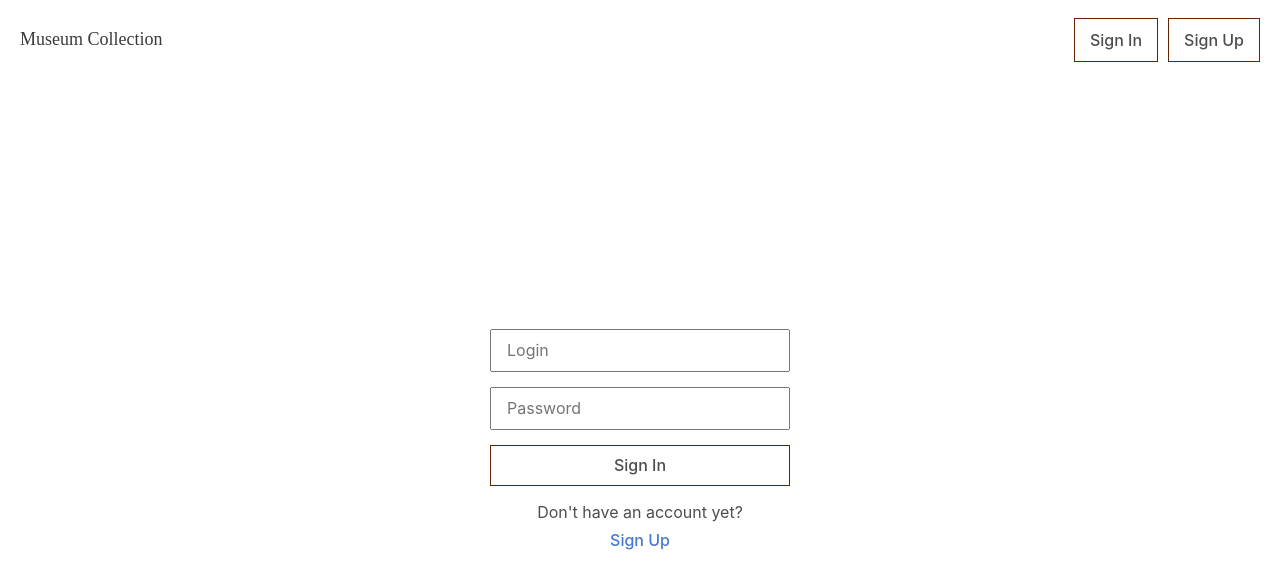
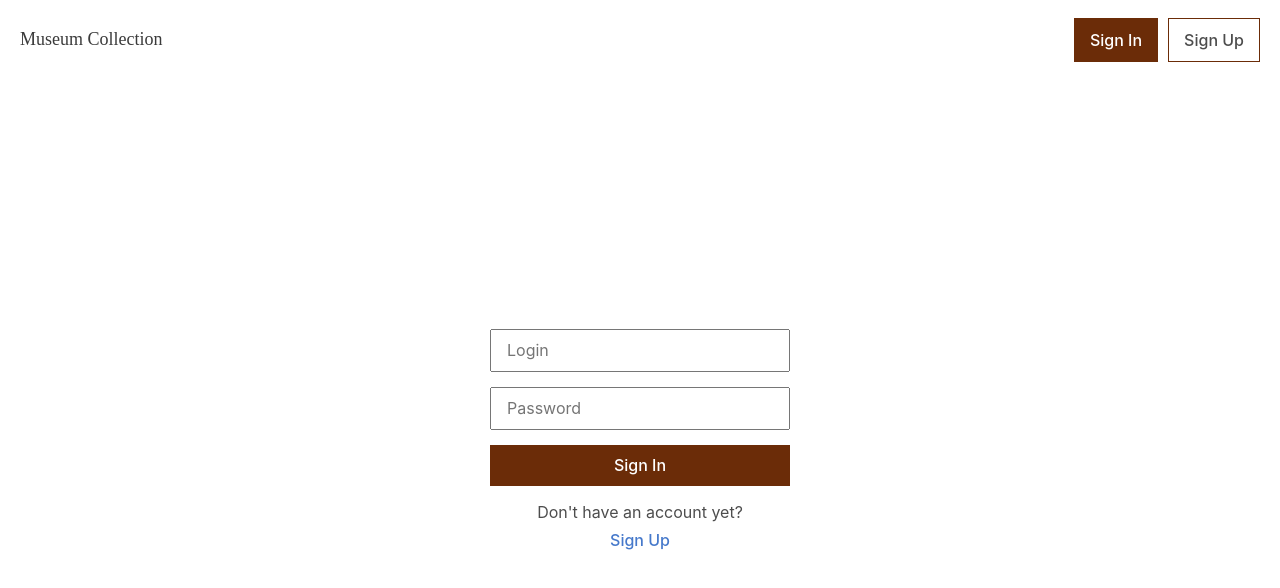
Before and after one commit to ttpavlova/museum-collection, a React (Create React App) app: page /signin in a window 1280 px wide. Shown: the top 588 px of the page. Built offline with nearby package versions, Linux system fonts and the light colour scheme.

Commit message:
Style buttons

```diff
--- a/src/App.scss
+++ b/src/App.scss
@@ -1,4 +1,5 @@
-@import "styles/reset.scss";
+@use "styles/reset";
+@use "styles/variables";
 
 html {
     font-size: 62.5%;
@@ -22,8 +23,27 @@ body {
     text-decoration: none;
     font-weight: 500;
     color: #4d4d4d;
-    border: 1px solid #612400;
+    border: 1px solid variables.$primary-color;
     cursor: pointer;
+}
+
+.btn:hover {
+    color: variables.$primary-color_lighter;
+    border: 1px solid variables.$primary-color_lighter;
+}
+
+.btn-primary {
+    color: #fff;
+    background-color: variables.$primary-color;
+}
+
+.btn-primary:hover {
+    color: #fff;
+    background-color: variables.$primary-color_lighter;
+}
+
+.btn:hover, .btn-primary:hover {
+    transition: 0.1s ease;
 }
 
 @media screen and (min-width: 620px) {
--- a/src/components/Form/Form.module.scss
+++ b/src/components/Form/Form.module.scss
@@ -8,9 +8,3 @@
 .input {
     margin-bottom: 15px;
 }
-
-.btn:hover {
-    color: #fff;
-    background-color: #612400;
-    transition: 0.1s ease;
-}
--- a/src/components/Form/Form.tsx
+++ b/src/components/Form/Form.tsx
@@ -39,7 +39,7 @@ export const Form = ({ name }: FormProps) => {
         placeholder="Password"
         required
       ></input>
-      <button className={"btn " + s.btn}>{name}</button>
+      <button className={"btn btn-primary " + s.btn}>{name}</button>
     </form>
   );
 };
--- a/src/components/Header/Header.module.scss
+++ b/src/components/Header/Header.module.scss
@@ -18,12 +18,6 @@
     color: #3b3b3b;
 }
 
-.btn:hover {
-    color: #fff;
-    background-color: #612400;
-    transition: 0.1s ease;
-}
-
 .btn:last-child {
     margin-left: 10px;
 }
--- a/src/components/Header/Header.tsx
+++ b/src/components/Header/Header.tsx
@@ -8,7 +8,7 @@ export const Header = () => {
         Museum Collection
       </Link>
       <div className="sign-in_buttons">
-        <Link to="/signin" className={"btn " + s.btn}>
+        <Link to="/signin" className={"btn btn-primary " + s.btn}>
           Sign In
         </Link>
         <Link to="/signup" className={"btn " + s.btn}>
--- a/src/components/SearchBar/SearchBar.module.scss
+++ b/src/components/SearchBar/SearchBar.module.scss
@@ -1,3 +1,5 @@
+@use "/src/styles/variables";
+
 .search {
     width: 100%;
 }
@@ -10,5 +12,5 @@
 }
 
 .search__input:focus {
-    border: 1px solid #3b3b3b;
+    border: 1px solid variables.$primary-color;
 }
--- a/src/styles/variables.scss
+++ b/src/styles/variables.scss
@@ -1 +1,4 @@
 $header: 80px;
+
+$primary-color: #6b2c08;
+$primary-color_lighter: #82380e;
```
